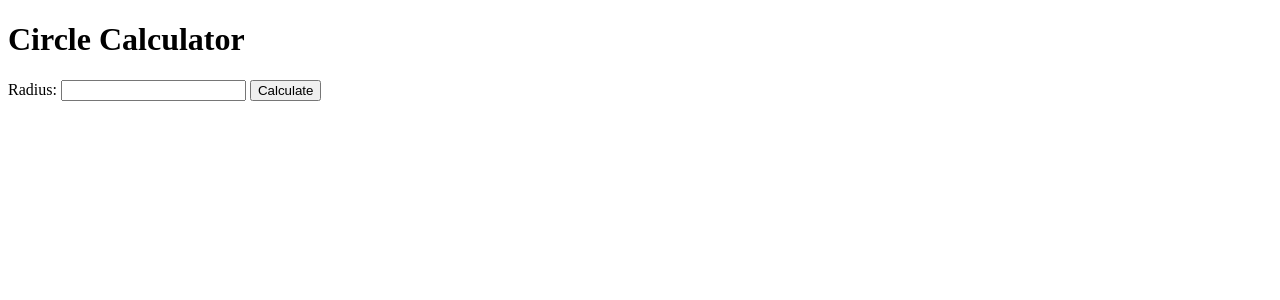
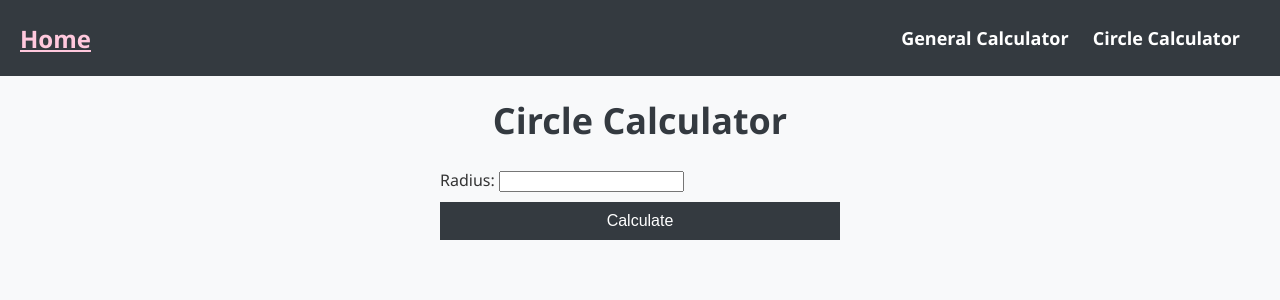
Before and after one commit to lenafm/calculator_app, a Flask app: template templates/radius.html in a window 1280 px wide. Shown: the top 300 px of the page. Run offline with Flask 3, Linux system fonts and the light colour scheme; the template is opened without the code that fills it, so the values that code supplies are empty.

Commit message:
fixing errors

```diff
--- a/flask_app.py
+++ b/flask_app.py
@@ -42,15 +42,12 @@ def calculate():
     return render_template('calculator.html')
 
 
-@app.route('/peri')
-def circle_calculator():
+@app.route('/circle', methods=['GET', 'POST'])
+def calculate_circle():
+    if request.method == 'POST':
+        radius = float(request.form['radius'])
+        circle = Circle(radius)
+        perimeter = circle.perimeter()
+        area = circle.area()
+        return render_template('radius.html', perimeter=perimeter, area=area)
     return render_template('radius.html')
-
-@app.route('/calc_peri', methods=['POST'])
-def calculate_circle():
-    radius = request.form['radius']
-    circle = Circle(float(radius))
-    perimeter = circle.perimeter()
-    area = circle.area()
-    # You can return the results directly or pass them to another template
-    return f"Perimeter: {perimeter}, Area: {area}"
--- a/templates/layout.html
+++ b/templates/layout.html
@@ -12,7 +12,7 @@
         <strong><nav>
           <ul class="menu">
             <li><a href="{{ url_for('calculate') }}">General Calculator</a></li>
-            <li><a href="{{ url_for('peri') }}">Perimeter Calculator</a></li>
+            <li><a href="{{ url_for('calculate_circle') }}">Circle Calculator</a></li>
           </ul>
         </nav></strong>
       </div>
--- a/templates/radius.html
+++ b/templates/radius.html
@@ -1,15 +1,19 @@
-<!DOCTYPE html>
-<html lang="en">
-<head>
-    <meta charset="UTF-8">
-    <title>Circle Calculator</title>
-</head>
-<body>
-    <h1>Circle Calculator</h1>
-    <form action="/calc_peri" method="post">
-        <label for="radius">Radius:</label>
-        <input type="number" id="radius" name="radius" required>
-        <input type="submit" value="Calculate">
-    </form>
-</body>
-</html>
+{% extends 'layout.html' %}
+{% block content %}
+    <div class="calculator-form">
+        <h1>Circle Calculator</h1>
+        <form action="/circle" method="post" class="calc-form">
+            <div class="form-group">
+                <label for="radius">Radius:</label>
+                <input type="number" id="radius" name="radius" required class="form-control">
+            </div>
+            <button type="submit" class="btn-calculate">Calculate</button>
+        </form>
+        {% if perimeter and area %}
+            <div class="result">
+                <p>Perimeter: {{ perimeter }}</p>
+                <p>Area: {{ area }}</p>
+            </div>
+        {% endif %}
+    </div>
+{% endblock %}
```
